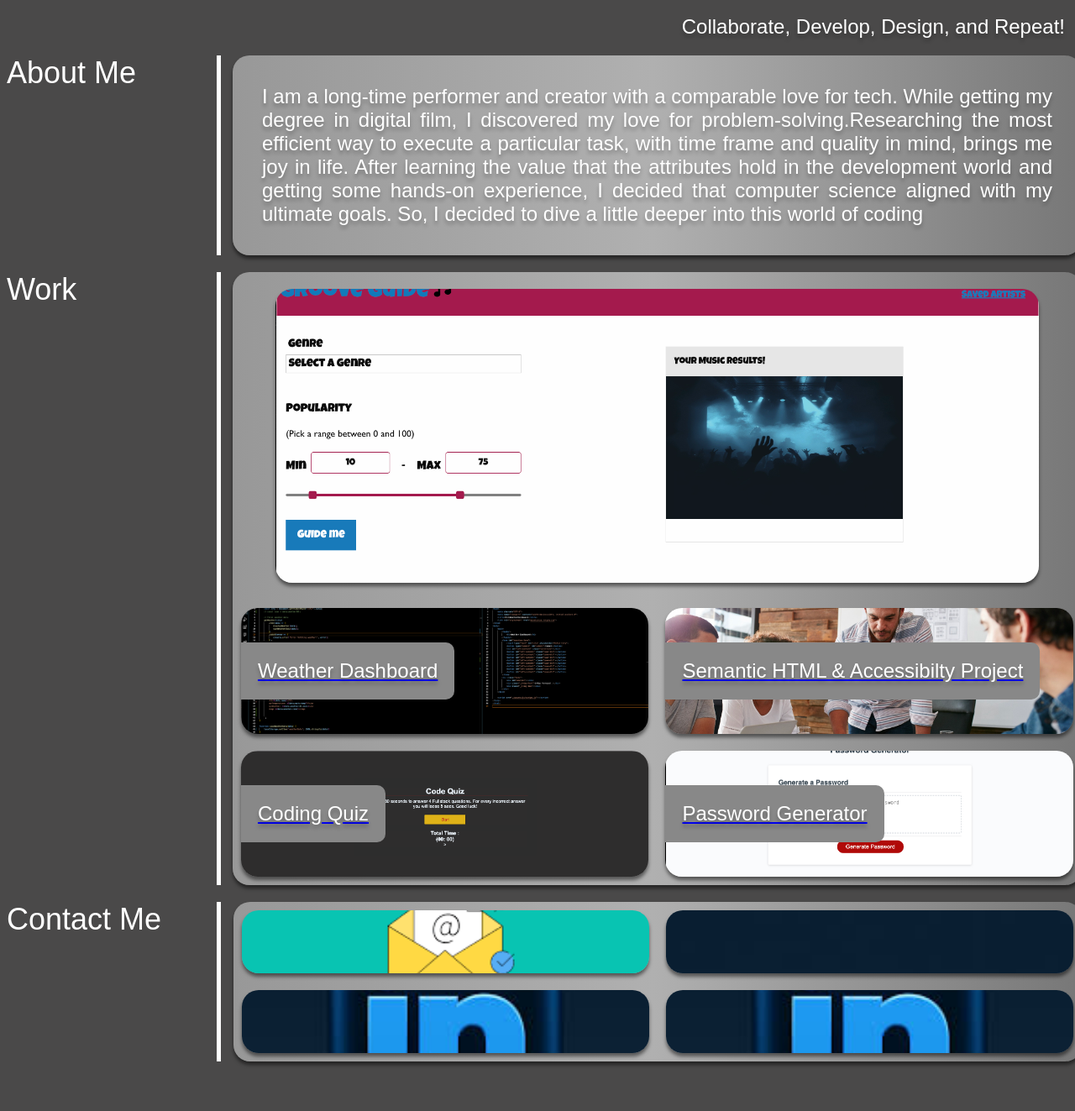
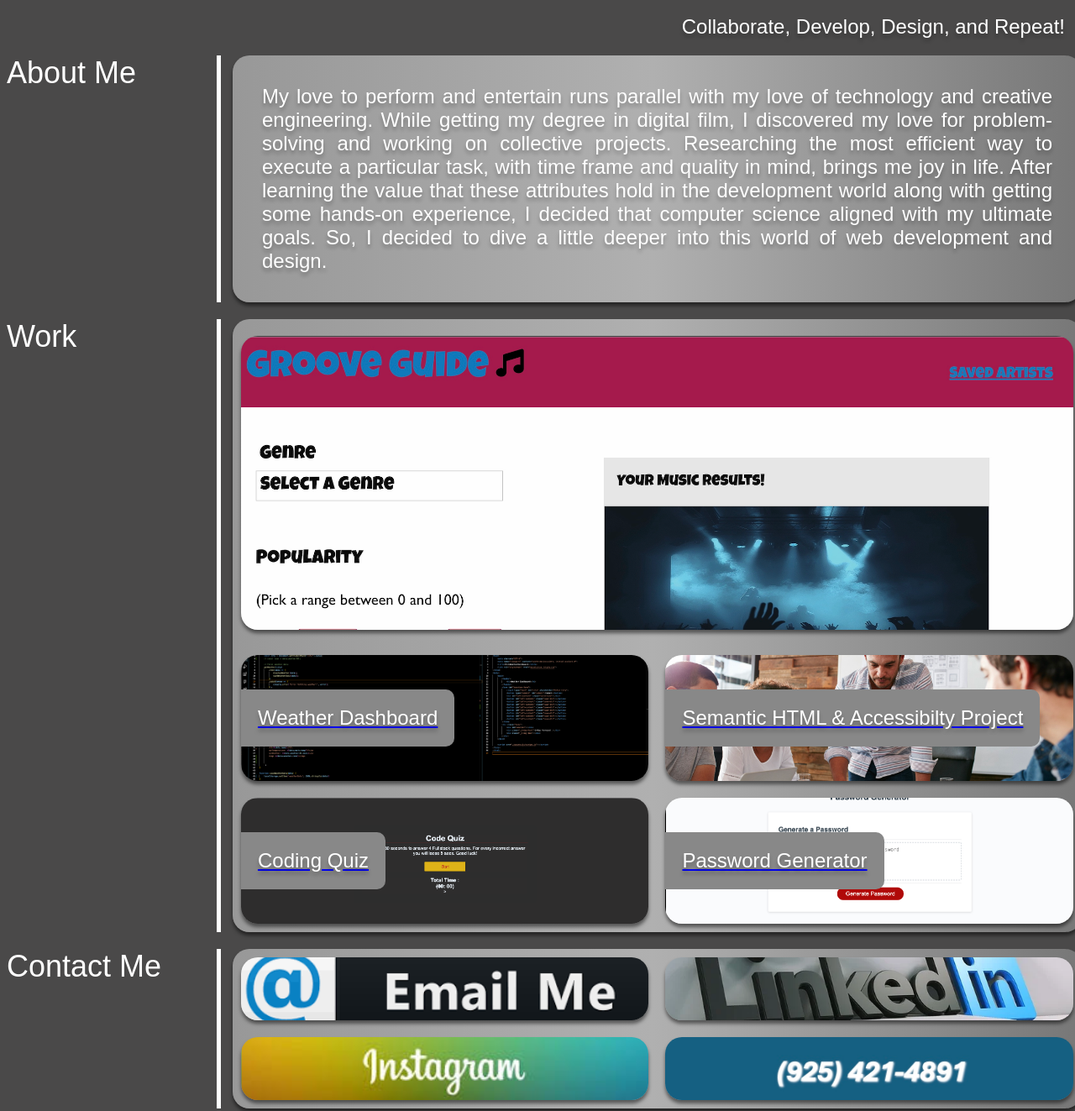
Before and after one commit to themuppetman/MrJacksons_Portfolio, a plain HTML site: page index.html in a window 1280 px wide. Shown: the part 299-1622 px from the top of the page at 84% size. Before the commit the page ends 1583 px from the top, so only its background shows below. Drawn offline with Linux system fonts and the light colour scheme; a web font is replaced by a local one.

Commit message:
Draft 1 Completed

```diff
--- a/assets/css/style.css
+++ b/assets/css/style.css
@@ -196,9 +196,8 @@ p {
   margin-bottom: 20px;
   display: flex;
   position: inherit;
-  height: fit-content;
-  width: fit-content;
-  justify-content: space-between;
+  height: 100%;
+  width: 100%;
 }
 .work-header {
   height: fit-content;
@@ -223,18 +222,17 @@ p {
   display: flex;
   position: inherit;
   flex-wrap: wrap;
-  justify-content: flex-end;
   width: 100%;
 
 }
 .groove-guide {
-  margin: 20px auto;
+  margin: 20px 10px;
   border-radius: 20px;
-  width: 90%;
+  width: 100%;
   height: 350px;
-  background-image: url("./images/Groove_Guide.png");
+  background-image: url("./images/Groove_Guide_2.png");
   background-size: cover;
-  background-position: center;
+  background-position: auto;
   display: flex;
   position: inherit;
   box-shadow: 0px 4px 4px 0px rgba(0, 0, 0, 0.5);
@@ -373,7 +371,8 @@ p {
   border-radius: 20px;
   display: flex;
   flex-wrap: wrap;
-  flex-grow: 1;
+  width: 100vw;
+  /* flex-grow: 1; */
 }
 
 
@@ -381,8 +380,8 @@ p {
   border-radius: 20px;
   width: fit-content;
   height: 75px;
-  background-image: url("./images/email_1.png");
-  background-size: cover;
+  background-image: url("./images/email_5.png");
+  background-size: 105%;
   background-position: center;
   display: flex;
   position: inherit;
@@ -396,9 +395,9 @@ p {
   border-radius: 20px;
   width: fit-content;
   height: 75px;
-  background-image: url("./images/LinkedIn_1.jpeg");
+  background-image: url("./images/LinkedIn_.webp");
   background-size: cover;
-  background-position: center%;
+  background-position: center;
   display: flex;
   position: inherit;
   box-shadow: 0px 4px 4px 0px rgba(0, 0, 0, 0.5);
@@ -410,7 +409,7 @@ p {
   border-radius: 20px;
   width: fit-content;
   height: 75px;
-  background-image: url("./images/LinkedIn_1.jpeg");
+  background-image: url("./images/Insta_1.jpeg");
   background-size: cover;
   background-position: center;
   display: flex;
@@ -424,7 +423,7 @@ p {
   border-radius: 20px;
   width: fit-content;
   height: 75px;
-  background-image: url("./images/LinkedIn_1.jpeg");
+  background-image: url("./images/phone_number_2.png");
   background-size: cover;
   background-position: center;
   display: flex;
--- a/index.html
+++ b/index.html
@@ -35,14 +35,15 @@
             <div class="vertical-line"></div>
             <div class="about-me-container">
                 <p class="about-text">
-                    I am a long-time performer and creator with a comparable love for tech.
-                    While getting my degree in digital film, I discovered my love for
-                    problem-solving.Researching the most efficient way to execute a particular
-                    task, with time frame and quality in mind, brings me joy in life. After
-                    learning the value that the attributes hold in the development world and
-                    getting some hands-on experience, I decided that computer science aligned
-                    with my ultimate goals. So, I decided to dive a little deeper into this
-                    world of coding
+                    My love to perform and entertain runs parallel with my love of technology
+                    and creative engineering. While getting my degree in digital film, I
+                    discovered my love for problem-solving and working on collective projects.
+                    Researching the most efficient way to execute a particular task, with time
+                    frame and quality in mind, brings me joy in life. After learning the value
+                    that these attributes hold in the development world along with getting some
+                    hands-on experience, I decided that computer science aligned with my ultimate
+                    goals. So, I decided to dive a little deeper into this world of web development
+                    and design.
                 </p>
             </div>
         </div>
@@ -92,10 +93,10 @@
             </svg> -->
             <div class="vertical-line"></div>
             <div class="contact-container">
-                <a class="email links" href="mailto:sethjackson@sethshows.com"></a>
-                <a class="linked-in" href="https://www.linkedin.com/in/seth-jackson/"></a>
-                <a class="insta" href="https://www.instagram.com/stories/seth_shows/"></a>
-                <a class="phone-number"></a>
+                <a class="email links" href="mailto:sethjackson@sethshows.com" target="_blank" alt="Seth Jackson's Email Link"></a>
+                <a class="linked-in" href="https://www.linkedin.com/in/seth-jackson/" target="_blank" alt="Seth Jackson's LinkedLink Link"></a>
+                <a class="insta" href="https://www.instagram.com/stories/seth_shows/" target="_blank" alt="Seth Shows Instagram Link"></a>
+                <a class="phone-number" href="tel:+1(925)421-4891" alt="Seth Jackson's Contact Phone Number Link (925) 421-4891"></a>
             </div>
         </div>
     </main>
@@ -104,5 +105,4 @@
 
 
 </body>
-
 </html>
```
Also changed, not shown: assets/css/images/Groove_Guide_2.png (added), assets/css/images/Insta_1.jpeg (added), assets/css/images/LinkedIn_.webp (added), assets/css/images/LinkedIn_2.jpeg (added), assets/css/images/email_2.jpeg (added), assets/css/images/email_3.png (added), assets/css/images/email_4.jpeg (added), assets/css/images/email_5.png (added), assets/css/images/phone_number.png (added), assets/css/images/phone_number_2.png (added), 5 other files.
